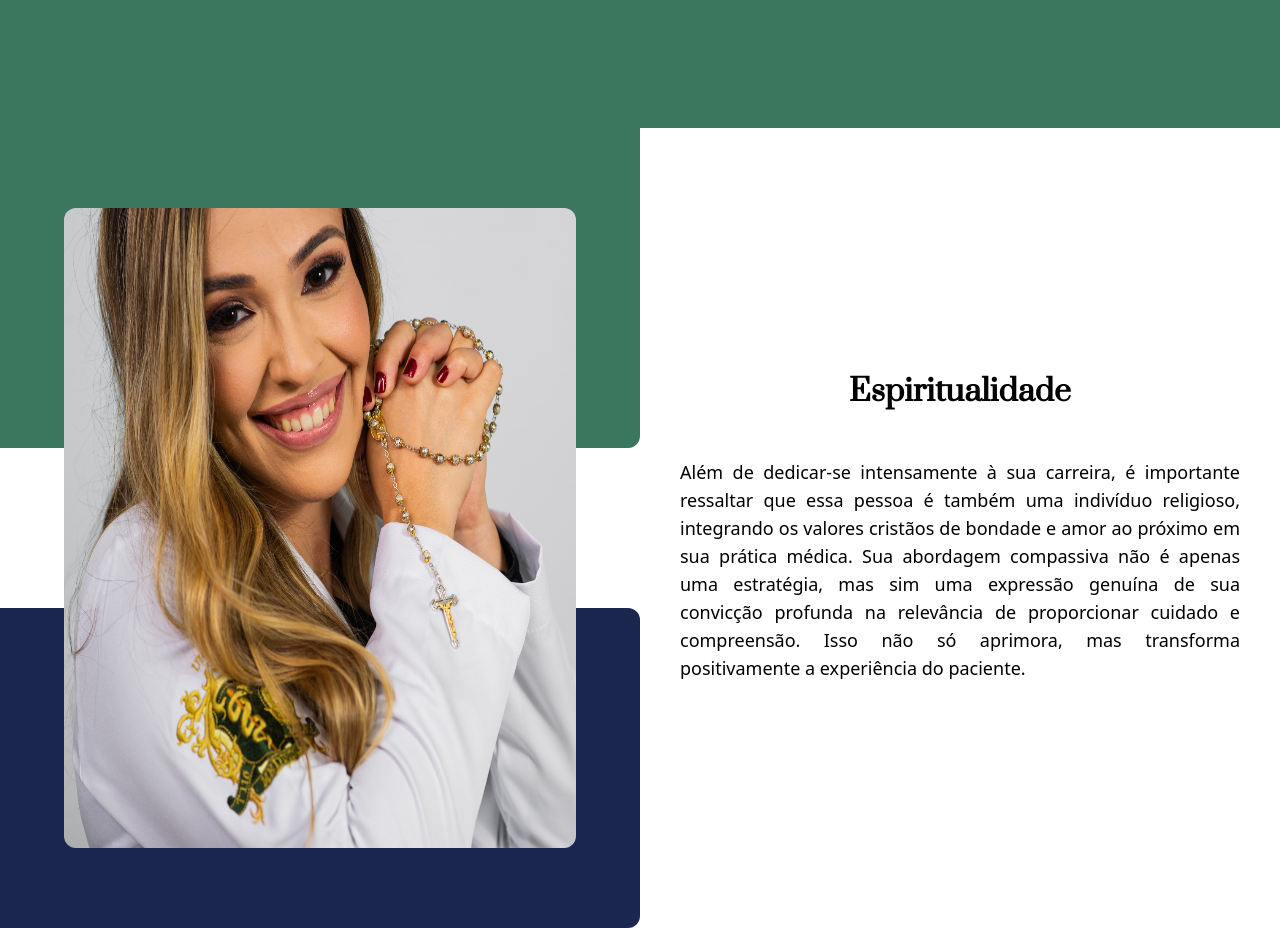
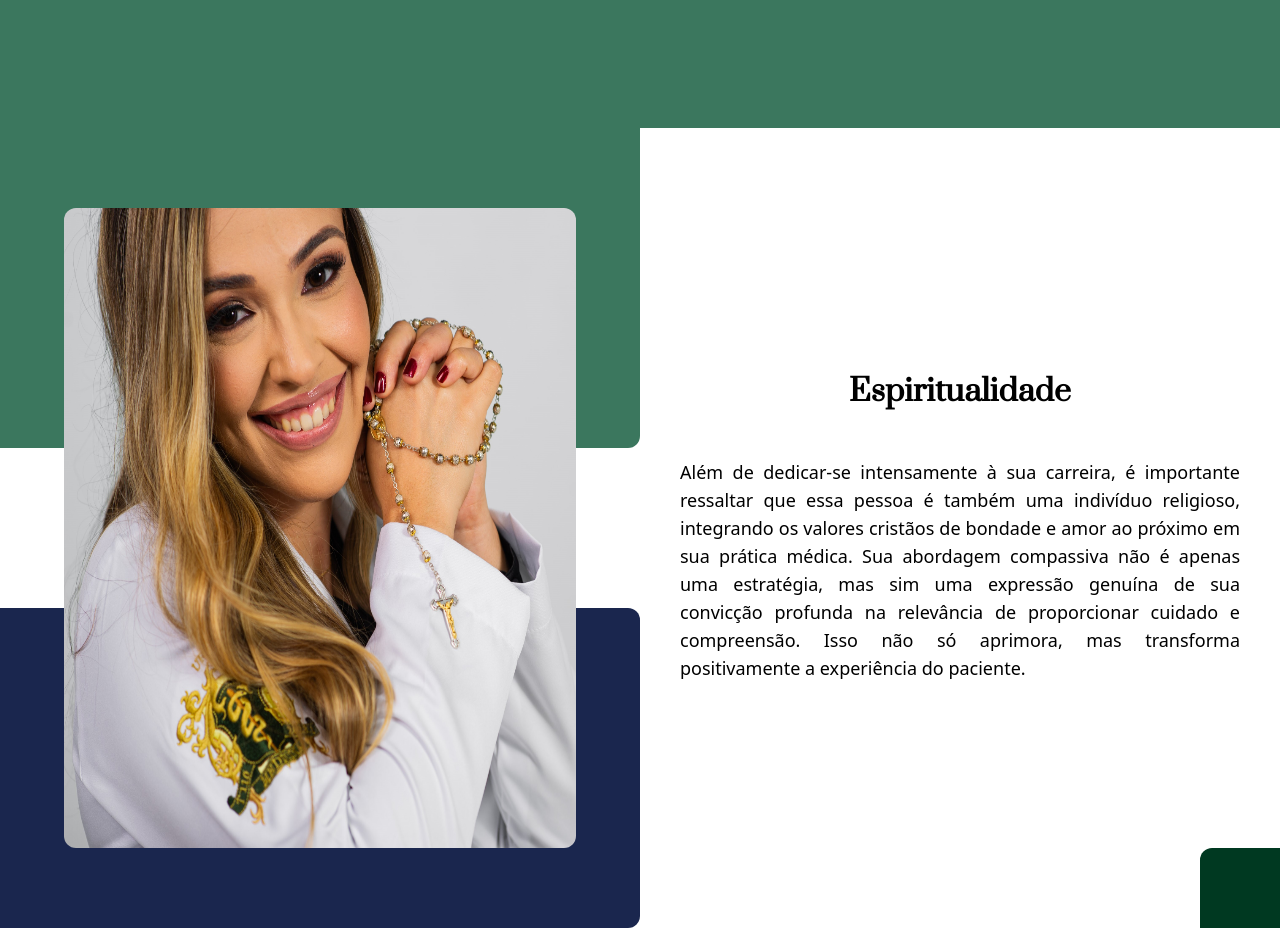
Before and after one commit to sabiss/clinicaDraGabrielaBezerra, a plain HTML site: page index.html in a window 1280 px wide. Shown: the part 1620-2548 px from the top of the page. Drawn offline with nearby package versions, Linux system fonts and the light colour scheme.

Commit message:
REFACTOR: detalhe no canto da tela

```diff
--- a/index.html
+++ b/index.html
@@ -237,7 +237,7 @@
           />
         </div>
         <div
-          class="hidden lg:flex w-1/2 min-h-screen items-center justify-center"
+          class="hidden lg:flex w-1/2 min-h-screen items-center justify-center relative"
         >
           <div
             class="flex flex-col items-center p-10 lg:w-[600px] xl:w-[800px]"
@@ -258,6 +258,9 @@
               paciente.
             </p>
           </div>
+          <div
+            class="w-20 h-20 bg-[#003921] absolute bottom-0 right-0 rounded-tl-xl"
+          ></div>
         </div>
       </section>
     </main>
```
